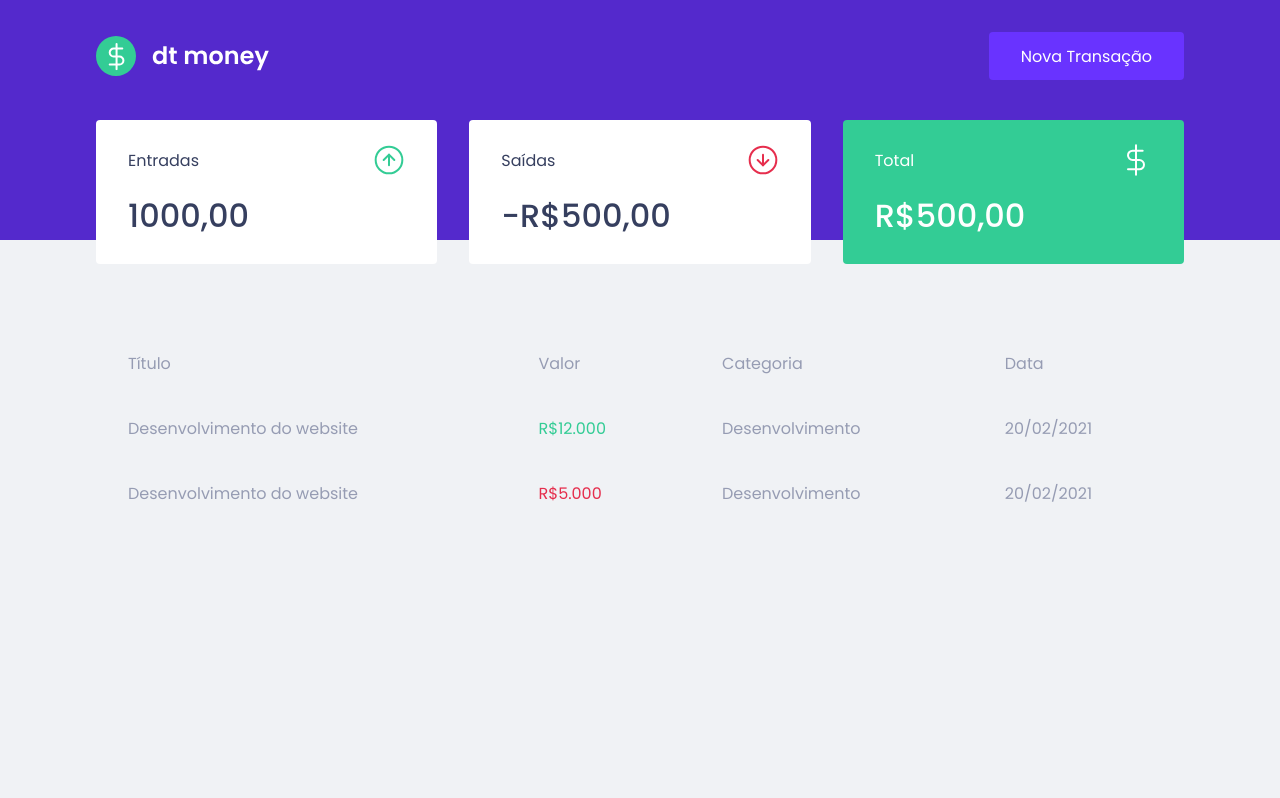
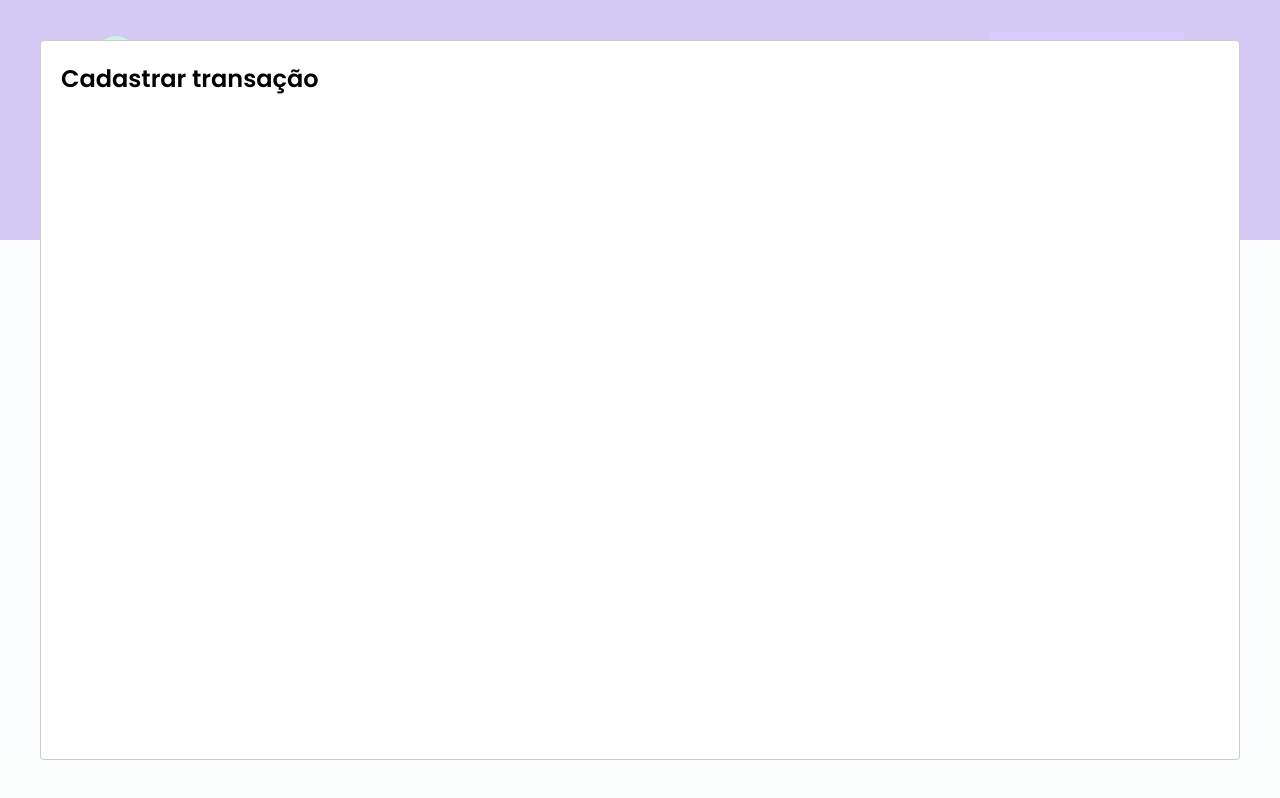
Before and after one commit to MauroBraga/dt-money, a React (Create React App) app: page / in a window 1280 px wide. Both pictures are taken after a click on the button "Nova Transação". Built offline with nearby package versions, Linux system fonts and the light colour scheme; no server answers; what miragejs would draw is missing.

Commit message:
Configurando modal de criação

```diff
--- a/package.json
+++ b/package.json
@@ -7,6 +7,7 @@
     "miragejs": "^0.1.43",
     "react": "^17.0.2",
     "react-dom": "^17.0.2",
+    "react-modal": "^3.14.4",
     "react-scripts": "5.0.0",
     "styled-components": "^5.3.3",
     "web-vitals": "^2.1.0"
@@ -19,6 +20,7 @@
     "@types/node": "^16.7.13",
     "@types/react": "^17.0.20",
     "@types/react-dom": "^17.0.9",
+    "@types/react-modal": "^3.13.1",
     "@types/styled-components": "^5.1.22",
     "typescript": "^4.4.2"
   },
--- a/src/App.tsx
+++ b/src/App.tsx
@@ -1,13 +1,34 @@
 import Dashboard from './components/Dashboard';
 import { Header } from './components/Header';
 import { GlobalStyle } from './styles/global';
+import Modal from 'react-modal';
+import { useState } from 'react';
 
 export function App() {
+
+  const [isNewTransactionModalOpen,setIsNewTransactionModalOpen] = useState(false);
+
+  function handleOpenNewTransactionModalOpen(){
+    setIsNewTransactionModalOpen(true);
+  }
+
+  function handleCloseNewTransactionModalOpen(){
+    setIsNewTransactionModalOpen(false);
+  }
+
   return (
     <>
+      <Header   onOpenNewTransactionModal={handleOpenNewTransactionModalOpen}/>
+
+      <Dashboard/>
+
+      <Modal
+          isOpen={isNewTransactionModalOpen}
+          onRequestClose={handleCloseNewTransactionModalOpen}>
+        <h2>Cadastrar transação</h2>
+      </Modal>
+
       <GlobalStyle />
-      <Header/>
-      <Dashboard/>
     </>
   );
 }
--- a/src/components/Header/index.tsx
+++ b/src/components/Header/index.tsx
@@ -1,13 +1,17 @@
-import React from 'react';
 import logoImg from '../../assets/logo.svg';
 import { Container, Content } from './styles';
 
-export const Header: React.FC = () => {
+interface HeaderProps {
+  onOpenNewTransactionModal:()=> void;
+}
+
+export function Header({onOpenNewTransactionModal}: HeaderProps){
+
   return (
       <Container>
           <Content>
             <img src={logoImg} alt="dt money" />
-            <button type='button'>
+            <button type='button' onClick={onOpenNewTransactionModal}>
                 Nova Transação
             </button>
 
```
Also changed, not shown: 1 other file (tests, documents, lock files or other folders).
